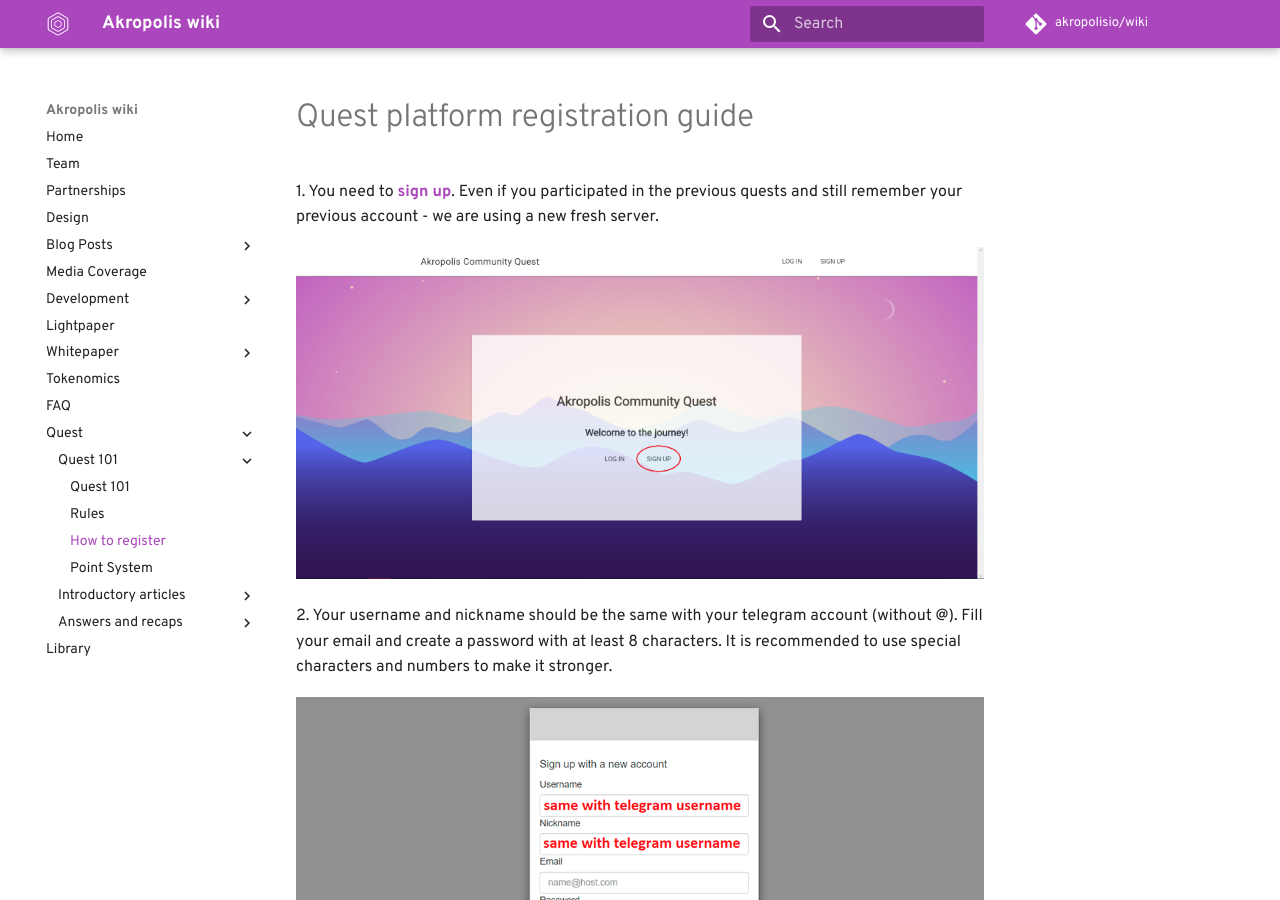
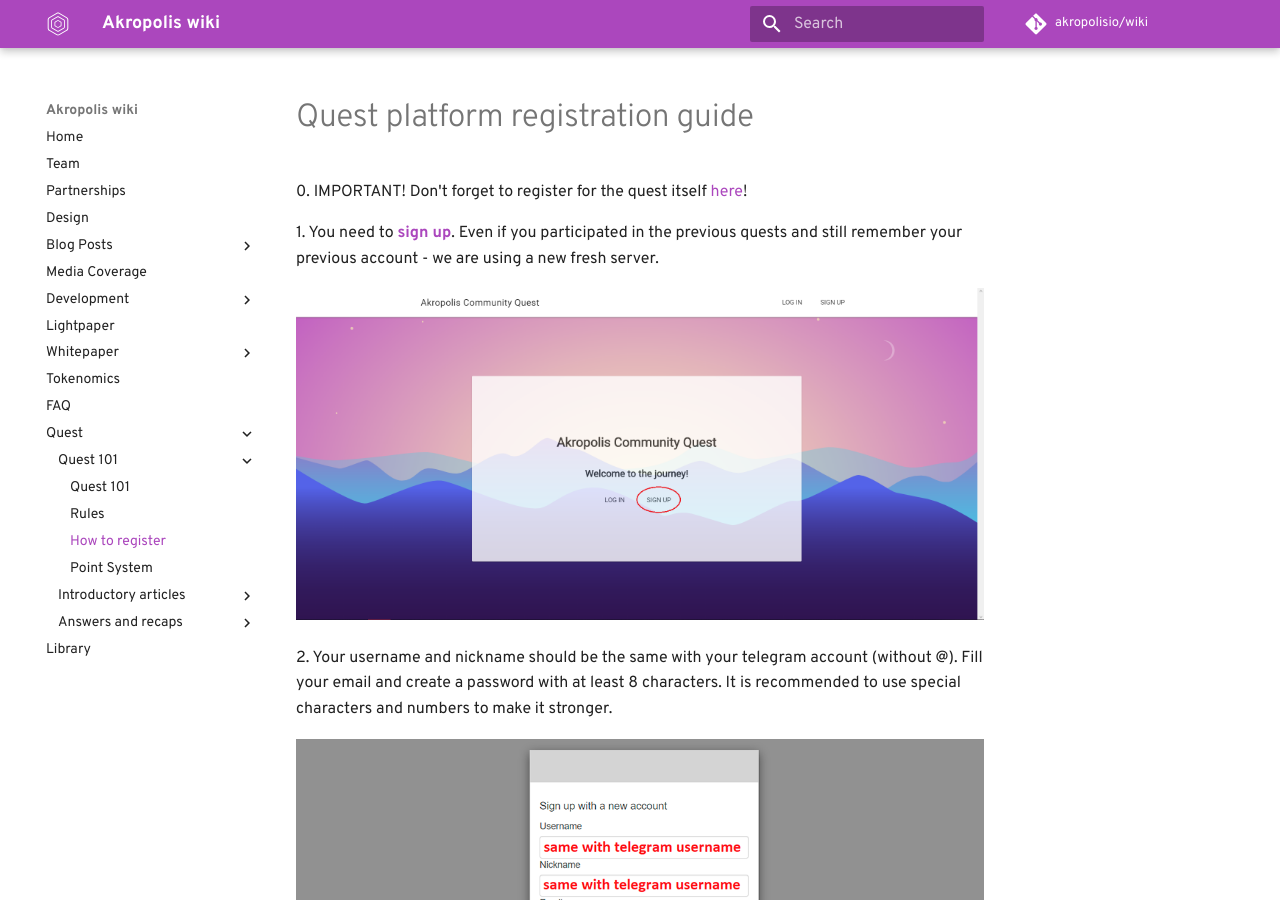
Before and after one commit to kaonone/wiki, an MkDocs documentation site: the page built from docs/reg.md, in a window 1280 px wide and 900 px high. Built offline with MkDocs 1.6.1 and Material for MkDocs 9.7.7, drawn with Linux system fonts in a browser that asks for light colours; some web fonts are replaced; comment, search, counter and statistics services are not loaded; old or Windows-style settings are respelled for this version of MkDocs.

Commit message:
Howtoreg upd

```diff
--- a/docs/reg.md
+++ b/docs/reg.md
@@ -1,4 +1,6 @@
 # Quest platform registration guide
+
+0\. IMPORTANT! Don't forget to register for the quest itself [here](https://akroquest.typeform.com/to/njqLNv)!
 
 1\. You need to [**sign up**](https://quest.akropolisnetwork.com). Even if you participated in the previous quests and still remember your previous account - we are using a new fresh server.
 
```
